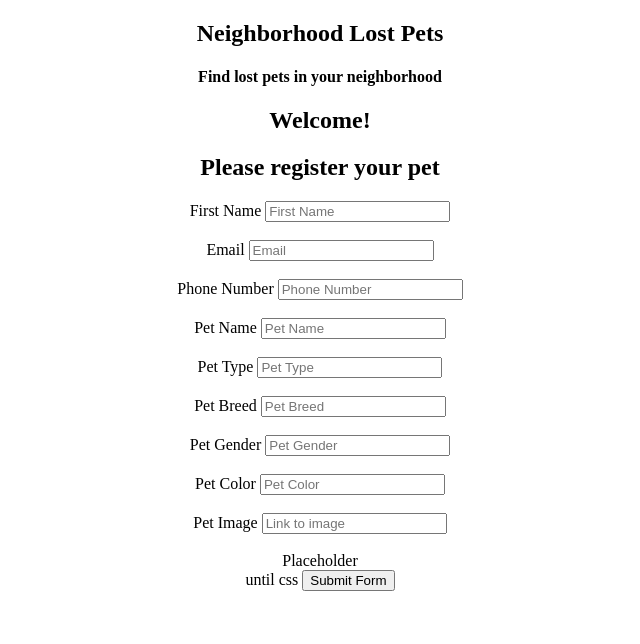
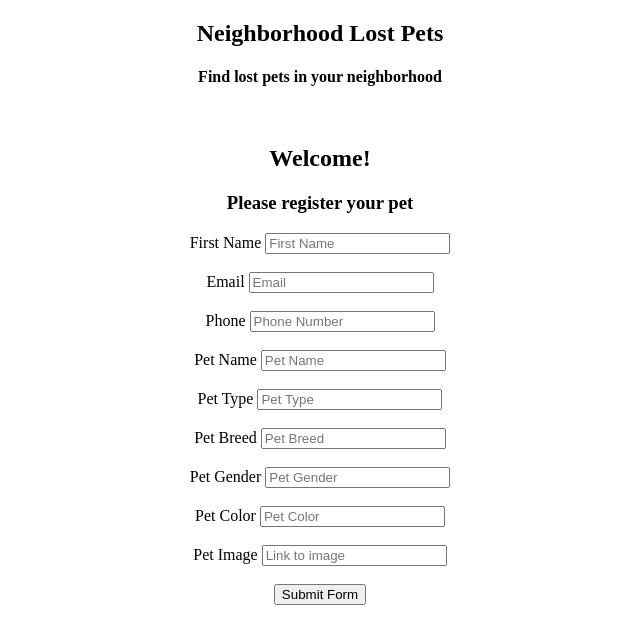
Before and after one commit to yardnas/Lost-Found-Pet-App, a Flask app: page /pet_register in a window 1280 px wide. Shown: the top 644 px of the page, without its empty margins (320-960 px from the left). Run offline with Flask 2, Linux system fonts and the light colour scheme; a user stored in the database is signed in.

Commit message:
Fixed crud function to matchh registration form

```diff
--- a/crud.py
+++ b/crud.py
@@ -58,14 +58,15 @@ def get_fname_by_email(email):
 #     return user
 
 
-def create_pets(pet_name, pet_type, pet_breed, pet_gender, pet_color):
+def create_pets(pet_name, pet_type, pet_breed, pet_gender, pet_color, pet_image):
     """Create and return a pet."""
 
     pet = Pet(pet_name=pet_name,
               pet_type=pet_type,
               pet_breed=pet_breed,
               pet_gender=pet_gender,
-              pet_color=pet_color)
+              pet_color=pet_color,
+              pet_image=pet_image)
 
     db.session.add(pet)
     db.session.commit()
--- a/templates/pet_register.html
+++ b/templates/pet_register.html
@@ -4,11 +4,13 @@
 
 {% block body %}
 
+    <br> <!-- <br> placeholder until CSS-->
+
     <header align=center>
         <!-- Welcome Section -->
         <section class="login-header">
             <h1>Welcome!</h1>
-            <h2>Please register your pet</h1>
+            <h3>Please register your pet</h3>
         </section>
     </header>
 
@@ -28,7 +30,7 @@
                     </div><br> <!-- Placeholder <br> until css -->
 
                     <div>
-                        <label for="phone-input" class="form-label">Phone Number</label>
+                        <label for="phone-input" class="form-label">Phone</label>
                         <input type="text" placeholder="Phone Number" name="phone" id="phone-input" />
                     </div><br> <!-- Placeholder <br> until css -->
 
@@ -60,7 +62,7 @@
                     <div>
                         <label for="pet-image-input" class="form-label">Pet Image</label>
                         <input type="text" placeholder="Link to image" name="pet-image" id="pet-image-input" />
-                    </div><br> Placeholder <br> until css
+                    </div><br>
 
                     <button type="submit" value ="Submit" class="btn-pet">Submit Form</button>
                 </form>
```
